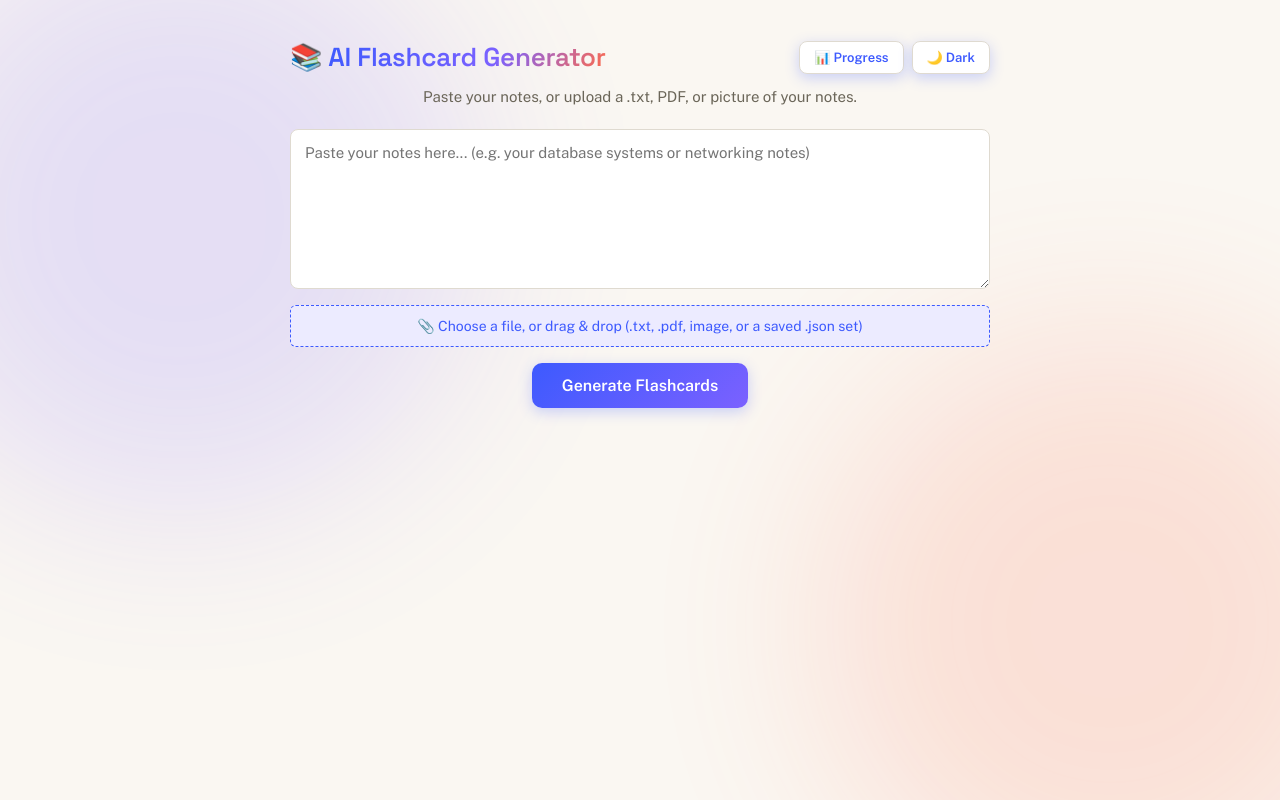
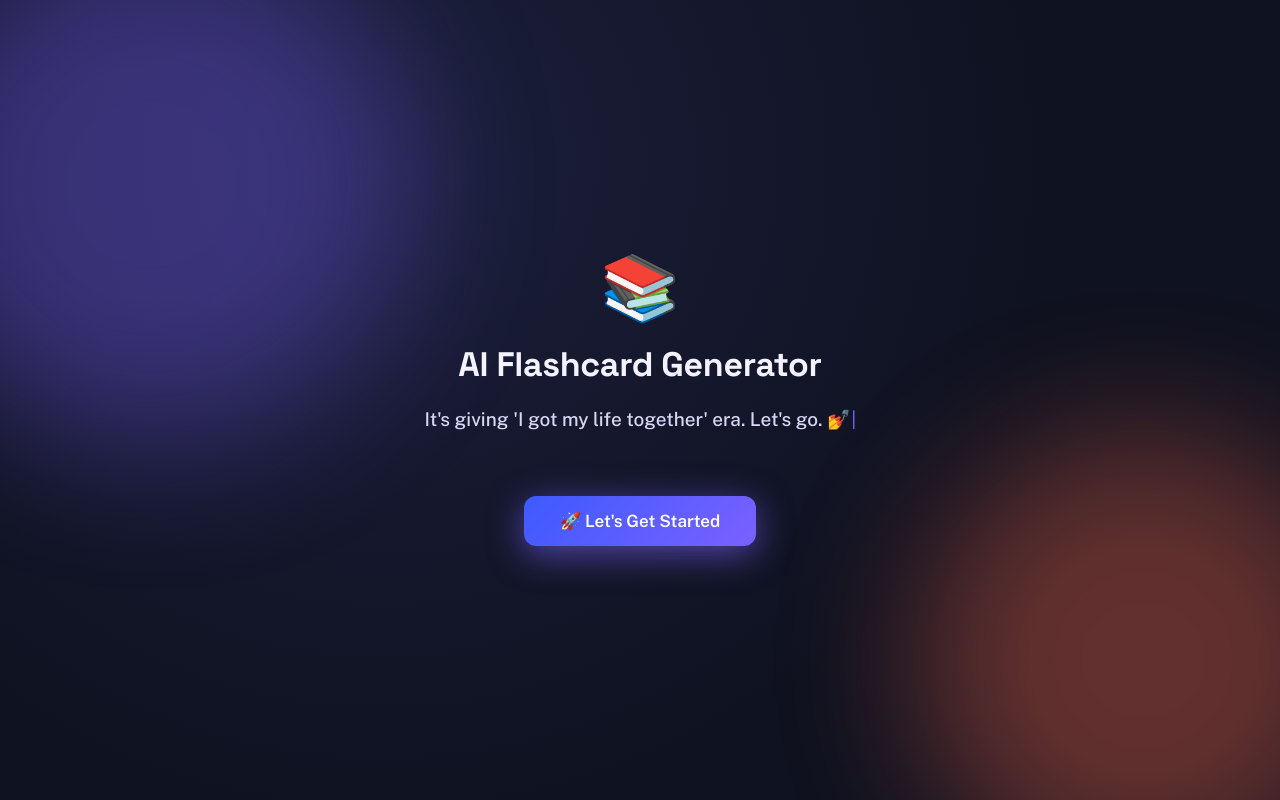
Before and after one commit to BakiTheGoat/ai-flashcards, a Flask app: page / in a window 1280 px wide. Run offline with Flask 3, Linux system fonts and the light colour scheme.

Commit message:
add animated welcome screen with typewriter motivational quotes

```diff
--- a/static/script.js
+++ b/static/script.js
@@ -1056,3 +1056,65 @@ printBtn.addEventListener("click", () => {
 
   window.print();
 });
+
+// ---------------------------------------------------------------
+// WELCOME SCREEN (shown first, dismissed on click)
+// ---------------------------------------------------------------
+
+const welcomeScreen = document.getElementById("welcomeScreen");
+const welcomeTypedText = document.getElementById("welcomeTypedText");
+const enterAppBtn = document.getElementById("enterAppBtn");
+
+const motivationalQuotes = [
+  "No cap, consistency beats cramming every time. Let's lock in. 🔥",
+  "Future you is watching. Don't let 3am you down. 📚",
+  "Small flashcards, big brain energy. Let's get it. 🧠",
+  "This is your sign to actually start studying today. ✨",
+  "Cook that exam, not your sleep schedule. 😤",
+  "Main character energy: the one who actually studies. 🎬",
+  "Deadass, one card at a time is how you win. 🚀",
+  "Stay locked in. The results gon' show eventually. 📈",
+  "It's giving 'I got my life together' era. Let's go. 💅",
+  "Level up your brain like it's your favorite game. 🎮",
+  "You're built different. Prove it one flashcard at a time. 💯",
+  "Study now, flex the grades later. 😎",
+  "Big things start with small, boring, consistent reps. 🌱",
+  "Your only competition is who you were yesterday. 🏆",
+  "Lock in for 20 minutes. That's it. Just start. ⏱️",
+];
+
+function typeWriterEffect(text, el, speed = 35) {
+  el.textContent = "";
+  let i = 0;
+
+  if (window.matchMedia && window.matchMedia("(prefers-reduced-motion: reduce)").matches) {
+    el.textContent = text;
+    return;
+  }
+
+  function typeChar() {
+    if (i < text.length) {
+      el.textContent += text.charAt(i);
+      i++;
+      setTimeout(typeChar, speed);
+    }
+  }
+  typeChar();
+}
+
+function initWelcomeScreen() {
+  const quote = motivationalQuotes[Math.floor(Math.random() * motivationalQuotes.length)];
+  typeWriterEffect(quote, welcomeTypedText);
+}
+
+function dismissWelcomeScreen() {
+  welcomeScreen.classList.add("welcome-hidden");
+  // Fully remove from the accessibility tree / layout after the fade finishes
+  setTimeout(() => {
+    welcomeScreen.style.display = "none";
+  }, 550);
+}
+
+enterAppBtn.addEventListener("click", dismissWelcomeScreen);
+
+initWelcomeScreen();
--- a/static/style.css
+++ b/static/style.css
@@ -1107,3 +1107,157 @@ button:disabled::after {
     margin-top: 2px;
   }
 }
+
+/* --- Welcome Screen --- */
+.welcome-screen {
+  position: fixed;
+  inset: 0;
+  z-index: 2000;
+  display: flex;
+  align-items: center;
+  justify-content: center;
+  background: radial-gradient(circle at 30% 20%, #1B1F3B 0%, #0F1220 60%);
+  overflow: hidden;
+  transition: opacity 0.5s ease, visibility 0.5s ease;
+}
+
+.welcome-screen.welcome-hidden {
+  opacity: 0;
+  visibility: hidden;
+  pointer-events: none;
+}
+
+.welcome-orb {
+  position: absolute;
+  border-radius: 50%;
+  filter: blur(70px);
+  opacity: 0.35;
+}
+
+.welcome-orb-1 {
+  width: 40vw;
+  height: 40vw;
+  max-width: 500px;
+  max-height: 500px;
+  background: var(--accent-2, #7B61FF);
+  top: -10%;
+  left: -10%;
+  animation: driftOne 18s ease-in-out infinite alternate;
+}
+
+.welcome-orb-2 {
+  width: 35vw;
+  height: 35vw;
+  max-width: 450px;
+  max-height: 450px;
+  background: var(--coral, #FF6B4A);
+  bottom: -12%;
+  right: -8%;
+  animation: driftTwo 22s ease-in-out infinite alternate;
+}
+
+.welcome-content {
+  position: relative;
+  z-index: 1;
+  text-align: center;
+  padding: 20px;
+  max-width: 560px;
+  animation: welcomeFadeIn 0.8s cubic-bezier(0.16, 1, 0.3, 1) backwards;
+}
+
+@keyframes welcomeFadeIn {
+  from { opacity: 0; transform: translateY(18px); }
+  to { opacity: 1; transform: translateY(0); }
+}
+
+.welcome-icon {
+  font-size: 64px;
+  margin-bottom: 12px;
+  animation: welcomeBounce 2.4s ease-in-out infinite;
+}
+
+@keyframes welcomeBounce {
+  0%, 100% { transform: translateY(0); }
+  50% { transform: translateY(-10px); }
+}
+
+.welcome-title {
+  font-family: var(--font-display);
+  font-size: 34px;
+  font-weight: 700;
+  color: #F4F2FF;
+  margin: 0 0 20px 0;
+  letter-spacing: -0.01em;
+}
+
+.welcome-typed {
+  font-family: var(--font-body);
+  font-size: 19px;
+  font-weight: 500;
+  color: #D9D6F5;
+  min-height: 58px;
+  margin: 0 0 32px 0;
+  padding: 0 10px;
+  line-height: 1.4;
+}
+
+.welcome-cursor {
+  display: inline-block;
+  color: var(--accent-2, #7B61FF);
+  animation: welcomeBlink 0.9s step-end infinite;
+  font-weight: 400;
+}
+
+@keyframes welcomeBlink {
+  0%, 100% { opacity: 1; }
+  50% { opacity: 0; }
+}
+
+.welcome-enter-btn {
+  display: inline-block;
+  margin: 0 auto;
+  padding: 15px 36px;
+  font-size: 17px;
+  font-weight: 600;
+  font-family: var(--font-body);
+  background: linear-gradient(135deg, var(--accent, #4C56F0) 0%, var(--accent-2, #7B61FF) 100%);
+  color: white;
+  border: none;
+  border-radius: 12px;
+  cursor: pointer;
+  box-shadow: 0 8px 26px rgba(76, 86, 240, 0.4);
+  transition: transform 0.15s ease, box-shadow 0.15s ease;
+  animation: welcomePulse 2.6s ease-in-out infinite;
+}
+
+.welcome-enter-btn:hover {
+  transform: translateY(-2px) scale(1.03);
+  box-shadow: 0 10px 32px rgba(76, 86, 240, 0.5);
+}
+
+@keyframes welcomePulse {
+  0%, 100% { box-shadow: 0 8px 26px rgba(76, 86, 240, 0.4); }
+  50% { box-shadow: 0 8px 34px rgba(123, 97, 255, 0.6); }
+}
+
+@media (prefers-reduced-motion: reduce) {
+  .welcome-icon,
+  .welcome-orb,
+  .welcome-enter-btn,
+  .welcome-cursor,
+  .welcome-content {
+    animation: none;
+  }
+}
+
+@media (max-width: 600px) {
+  .welcome-title {
+    font-size: 26px;
+  }
+  .welcome-typed {
+    font-size: 16px;
+  }
+  .welcome-orb {
+    display: none;
+  }
+}
--- a/templates/index.html
+++ b/templates/index.html
@@ -10,6 +10,19 @@
   <link rel="stylesheet" href="{{ url_for('static', filename='style.css') }}?v=4">
 </head>
 <body>
+
+  <!-- Welcome Screen - shown first, dismissed on click to reveal the app -->
+  <div id="welcomeScreen" class="welcome-screen">
+    <div class="welcome-orb welcome-orb-1"></div>
+    <div class="welcome-orb welcome-orb-2"></div>
+
+    <div class="welcome-content">
+      <div class="welcome-icon">📚</div>
+      <h1 class="welcome-title">AI Flashcard Generator</h1>
+      <p class="welcome-typed" id="welcomeTyped"><span id="welcomeTypedText"></span><span class="welcome-cursor">|</span></p>
+      <button id="enterAppBtn" class="welcome-enter-btn">🚀 Let's Get Started</button>
+    </div>
+  </div>
 
   <div class="container">
     <div class="top-bar">
```
